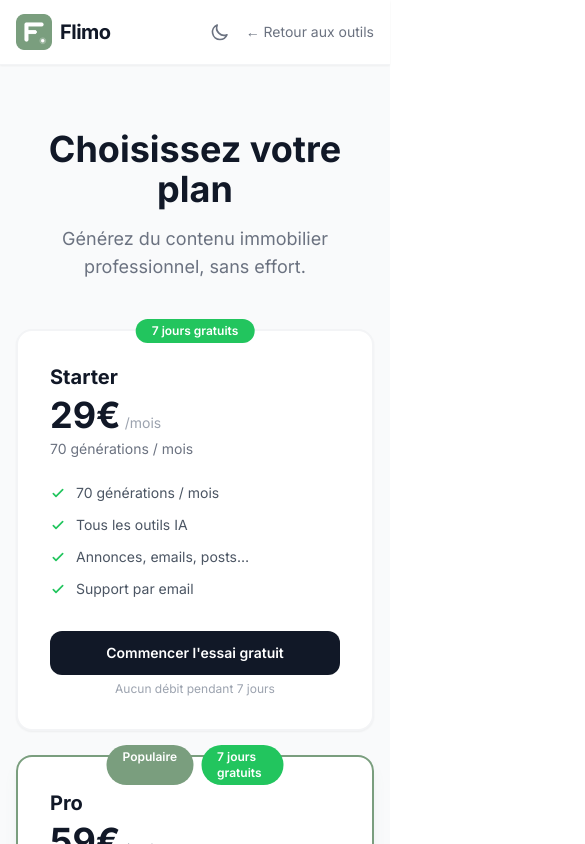
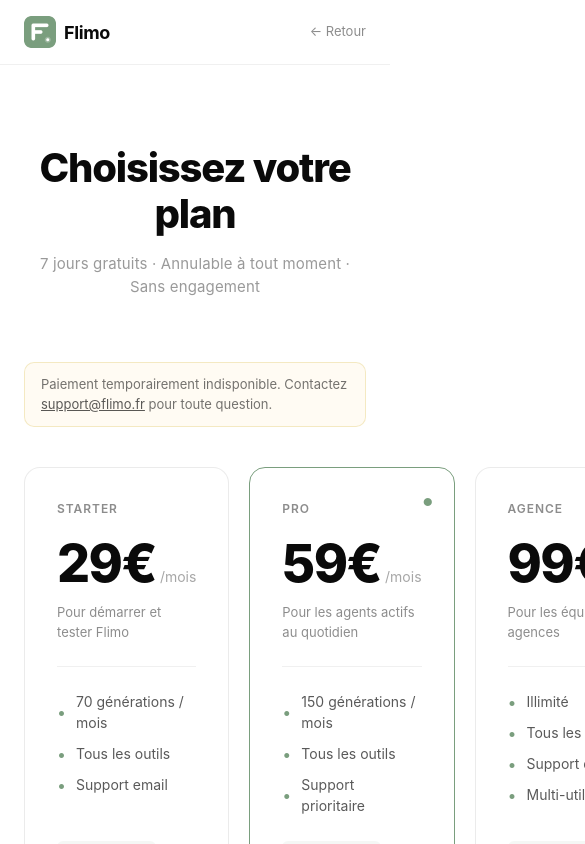
Before and after one commit to seeptheking-web/flimo, a Next.js app: page /tarifs in a window 390 px wide. Shown: the top 844 px of the page, 585 px wide, since content can reach past the window. Built offline with nearby package versions, Linux system fonts and the light colour scheme; no server answers.

Commit message:
Refonte page tarifs

```diff
--- a/app/sign-up/[[...sign-up]]/page.tsx
+++ b/app/sign-up/[[...sign-up]]/page.tsx
@@ -7,7 +7,7 @@ export default function SignUpPage() {
         <h1 className="text-2xl font-bold text-gray-900">Commencez votre essai gratuit de 7 jours</h1>
         <p className="mt-2 text-sm text-gray-500">Aucun débit avant la fin de l&apos;essai · Annulable à tout moment</p>
       </div>
-      <SignUp />
+      <SignUp afterSignUpUrl="/tarifs" afterSignInUrl="/tarifs" />
     </div>
   );
 }
--- a/app/tarifs/page.tsx
+++ b/app/tarifs/page.tsx
@@ -1,53 +1,53 @@
 "use client";
 
-import { useState, useEffect } from "react";
-import { useSearchParams } from "next/navigation";
+import { useState, useEffect, Suspense } from "react";
+import { useSearchParams, useRouter } from "next/navigation";
 import Link from "next/link";
-import { Suspense } from "react";
-import { useTheme } from "@/components/ThemeProvider";
+import { useUser } from "@clerk/nextjs";
 
 const PLANS = [
   {
     name: "Starter",
     key: "starter",
     price: "29",
-    limit: 70,
+    description: "Pour démarrer et tester Flimo",
     priceId: process.env.NEXT_PUBLIC_STRIPE_STARTER_PRICE_ID!,
     features: [
       "70 générations / mois",
-      "Tous les outils IA",
-      "Annonces, emails, posts…",
-      "Support par email",
+      "Tous les outils",
+      "Support email",
     ],
-    highlight: false,
+    isPro: false,
+    buttonStyle: "dark" as const,
   },
   {
     name: "Pro",
     key: "pro",
     price: "59",
-    limit: 150,
+    description: "Pour les agents actifs au quotidien",
     priceId: process.env.NEXT_PUBLIC_STRIPE_PRO_PRICE_ID!,
     features: [
       "150 générations / mois",
-      "Tous les outils IA",
-      "Annonces, emails, posts…",
+      "Tous les outils",
       "Support prioritaire",
     ],
-    highlight: true,
+    isPro: true,
+    buttonStyle: "green" as const,
   },
   {
     name: "Agence",
     key: "agence",
     price: "99",
-    limit: null,
+    description: "Pour les équipes et agences",
     priceId: process.env.NEXT_PUBLIC_STRIPE_AGENCE_PRICE_ID!,
     features: [
-      "Générations illimitées",
-      "Tous les outils IA",
-      "Annonces, emails, posts…",
+      "Illimité",
+      "Tous les outils",
       "Support dédié",
+      "Multi-utilisateurs",
     ],
-    highlight: false,
+    isPro: false,
+    buttonStyle: "dark" as const,
   },
 ];
 
@@ -59,20 +59,38 @@ type Subscription = {
 
 function TarifsContent() {
   const searchParams = useSearchParams();
+  const router = useRouter();
   const success = searchParams.get("success");
+  const { isSignedIn } = useUser();
   const [subscription, setSubscription] = useState<Subscription>(undefined as unknown as Subscription);
   const [loadingPlan, setLoadingPlan] = useState<string | null>(null);
   const [portalLoading, setPortalLoading] = useState(false);
   const [checkoutError, setCheckoutError] = useState<string | null>(null);
 
   useEffect(() => {
-    fetch("/api/subscription")
+    const controller = new AbortController();
+    const timer = setTimeout(() => controller.abort(), 5_000);
+
+    fetch("/api/subscription", { signal: controller.signal })
       .then((r) => r.json())
       .then((data) => setSubscription(data))
-      .catch(() => setSubscription(null));
+      .catch(() => setSubscription(null))
+      .finally(() => clearTimeout(timer));
   }, []);
 
   async function handleCheckout(priceId: string, planKey: string) {
+    if (!isSignedIn) {
+      router.push("/sign-up");
+      return;
+    }
+
+    if (!priceId || !priceId.startsWith("price_")) {
+      setCheckoutError(
+        "Le paiement n'est pas encore configuré. Si le problème persiste, contactez support@flimo.fr"
+      );
+      return;
+    }
+
     setLoadingPlan(planKey);
     setCheckoutError(null);
 
@@ -91,10 +109,9 @@ function TarifsContent() {
 
       if (data.url) {
         window.location.href = data.url;
-        return; // navigation en cours — ne pas réinitialiser l'état
+        return;
       }
 
-      // L'API a répondu mais sans URL → afficher l'erreur
       setCheckoutError(
         data.error ?? "Service de paiement temporairement indisponible. Contactez-nous sur support@flimo.fr"
       );
@@ -116,197 +133,187 @@ function TarifsContent() {
     try {
       const res = await fetch("/api/stripe/portal", { method: "POST" });
       const data = await res.json();
-      if (data.url) {
-        window.location.href = data.url;
-      }
+      if (data.url) window.location.href = data.url;
     } catch {
       setPortalLoading(false);
     }
   }
 
-  const isLoading = subscription === (undefined as unknown as Subscription);
-  const { theme, toggle: toggleTheme } = useTheme();
-
-  function ThemeToggleButton() {
-    return (
-      <button
-        onClick={toggleTheme}
-        aria-label="Basculer le mode sombre/clair"
-        className="p-2 rounded-lg text-gray-500 dark:text-gray-400 hover:text-gray-900 dark:hover:text-white hover:bg-gray-100 dark:hover:bg-gray-800 transition-colors"
-      >
-        {theme === "dark" ? (
-          <svg className="w-5 h-5" fill="none" viewBox="0 0 24 24" stroke="currentColor" strokeWidth={2}>
-            <path strokeLinecap="round" strokeLinejoin="round" d="M12 3v1m0 16v1m9-9h-1M4 12H3m15.364-6.364l-.707.707M6.343 17.657l-.707.707M17.657 17.657l-.707-.707M6.343 6.343l-.707-.707M12 7a5 5 0 100 10A5 5 0 0012 7z" />
-          </svg>
-        ) : (
-          <svg className="w-5 h-5" fill="none" viewBox="0 0 24 24" stroke="currentColor" strokeWidth={2}>
-            <path strokeLinecap="round" strokeLinejoin="round" d="M20.354 15.354A9 9 0 018.646 3.646 9.003 9.003 0 0012 21a9.003 9.003 0 008.354-5.646z" />
-          </svg>
-        )}
-      </button>
-    );
-  }
+  const missingPriceIds = PLANS.some((p) => !p.priceId || !p.priceId.startsWith("price_"));
 
   return (
-    <div className="min-h-screen bg-gray-50 dark:bg-[#0F1923]">
-      {/* Header */}
-      <header className="bg-white dark:bg-[#0F1923] border-b border-gray-100 dark:border-gray-800 sticky top-0 z-50 shadow-sm">
-        <div className="max-w-6xl mx-auto px-4 sm:px-6 h-16 flex items-center justify-between">
-          <Link href="/" className="flex items-center gap-2">
-            <img src="/logo.png" alt="Flimo" width="36" height="36" />
-            <span className="text-xl font-bold text-gray-900 dark:text-white tracking-tight">Flimo</span>
+    <div style={{ minHeight: "100vh", backgroundColor: "#ffffff", fontFamily: "-apple-system, BlinkMacSystemFont, 'Segoe UI', sans-serif" }}>
+
+      {/* Header nav */}
+      <header style={{ borderBottom: "1px solid rgba(0,0,0,0.06)", backgroundColor: "#ffffff" }}>
+        <div style={{ maxWidth: 1100, margin: "0 auto", padding: "0 24px", height: 64, display: "flex", alignItems: "center", justifyContent: "space-between" }}>
+          <Link href="/" style={{ display: "flex", alignItems: "center", gap: 8, textDecoration: "none" }}>
+            <img src="/logo.png" alt="Flimo" width="32" height="32" style={{ borderRadius: 6 }} />
+            <span style={{ fontSize: 18, fontWeight: 700, color: "#0a0a0a", letterSpacing: "-0.02em" }}>Flimo</span>
           </Link>
-          <div className="flex items-center gap-2">
-            <ThemeToggleButton />
-            <Link href="/" className="text-sm text-gray-500 dark:text-gray-400 hover:text-gray-900 dark:hover:text-white transition-colors">
-              ← Retour aux outils
-            </Link>
-          </div>
+          <Link href="/" style={{ fontSize: 13, color: "rgba(0,0,0,0.45)", textDecoration: "none" }}>
+            ← Retour
+          </Link>
         </div>
       </header>
 
-      <div className="max-w-5xl mx-auto px-4 sm:px-6 py-16">
+      <div style={{ maxWidth: 1100, margin: "0 auto", padding: "0 24px" }}>
+
         {/* Success banner */}
         {success && (
-          <div className="mb-10 bg-green-50 border border-green-200 rounded-xl p-4 flex items-center gap-3">
-            <svg className="w-5 h-5 text-green-600 shrink-0" fill="none" viewBox="0 0 24 24" stroke="currentColor" strokeWidth={2}>
-              <path strokeLinecap="round" strokeLinejoin="round" d="M5 13l4 4L19 7" />
-            </svg>
-            <p className="text-sm font-medium text-green-800">Abonnement activé avec succès !</p>
+          <div style={{ marginTop: 40, padding: "12px 16px", backgroundColor: "rgba(122,158,126,0.08)", border: "1px solid rgba(122,158,126,0.3)", borderRadius: 10, display: "flex", alignItems: "center", gap: 10 }}>
+            <span style={{ fontSize: 13, color: "#4a7a4e", fontWeight: 500 }}>Abonnement activé avec succès.</span>
           </div>
         )}
 
-        {/* Current subscription banner */}
+        {/* Current subscription */}
         {subscription && (
-          <div className="mb-10 bg-primary/5 border border-primary/20 rounded-xl p-4 flex items-center justify-between gap-4">
-            <div className="flex items-center gap-3">
-              <span className="text-sm font-medium text-primary bg-primary/10 px-3 py-1 rounded-full capitalize">
+          <div style={{ marginTop: 40, padding: "12px 20px", backgroundColor: "rgba(0,0,0,0.02)", border: "1px solid rgba(0,0,0,0.06)", borderRadius: 10, display: "flex", alignItems: "center", justifyContent: "space-between", gap: 16 }}>
+            <div style={{ display: "flex", alignItems: "center", gap: 12 }}>
+              <span style={{ fontSize: 12, fontWeight: 600, color: "#7a9e7e", backgroundColor: "rgba(122,158,126,0.1)", padding: "3px 10px", borderRadius: 20, textTransform: "capitalize" as const, letterSpacing: "0.04em" }}>
                 Plan {subscription.plan}
               </span>
-              <span className="text-sm text-gray-600 dark:text-gray-300">
+              <span style={{ fontSize: 13, color: "rgba(0,0,0,0.5)" }}>
                 {subscription.generations_limit === 999999
                   ? "Générations illimitées"
-                  : `${subscription.generations_used} / ${subscription.generations_limit} générations utilisées ce mois`}
+                  : `${subscription.generations_used} / ${subscription.generations_limit} générations ce mois`}
               </span>
             </div>
             <button
               onClick={handlePortal}
               disabled={portalLoading}
-              className="text-sm font-medium text-primary hover:text-primary/80 transition-colors disabled:opacity-50"
+              style={{ fontSize: 13, color: "rgba(0,0,0,0.45)", background: "none", border: "none", cursor: "pointer", padding: 0 }}
             >
               {portalLoading ? "Chargement…" : "Gérer mon abonnement →"}
             </button>
           </div>
         )}
 
-        {/* Page title */}
-        <div className="text-center mb-12">
-          <h1 className="text-4xl font-bold text-gray-900 dark:text-white mb-4">
+        {/* Page header */}
+        <div style={{ textAlign: "center" as const, padding: "80px 0 64px" }}>
+          <h1 style={{ fontSize: 40, fontWeight: 800, color: "#0a0a0a", margin: "0 0 16px", letterSpacing: "-0.03em", lineHeight: 1.15 }}>
             Choisissez votre plan
           </h1>
-          <p className="text-lg text-gray-500 dark:text-gray-400">
-            Générez du contenu immobilier professionnel, sans effort.
+          <p style={{ fontSize: 15, color: "rgba(0,0,0,0.4)", margin: 0, letterSpacing: "0.01em" }}>
+            7 jours gratuits · Annulable à tout moment · Sans engagement
           </p>
         </div>
 
-        {/* Erreur checkout */}
+        {/* Missing price IDs warning */}
+        {missingPriceIds && (
+          <div style={{ marginBottom: 40, padding: "12px 16px", backgroundColor: "rgba(250,200,100,0.08)", border: "1px solid rgba(200,160,0,0.2)", borderRadius: 10 }}>
+            <p style={{ fontSize: 13, color: "rgba(0,0,0,0.55)", margin: 0 }}>
+              Paiement temporairement indisponible. Contactez{" "}
+              <a href="mailto:support@flimo.fr" style={{ color: "rgba(0,0,0,0.65)", textDecoration: "underline" }}>support@flimo.fr</a>
+              {" "}pour toute question.
+            </p>
+          </div>
+        )}
+
+        {/* Checkout error */}
         {checkoutError && (
-          <div className="mb-8 bg-red-50 dark:bg-red-950/30 border border-red-200 dark:border-red-800 rounded-xl p-4 flex items-start gap-3">
-            <svg className="w-5 h-5 text-red-500 shrink-0 mt-0.5" fill="none" viewBox="0 0 24 24" stroke="currentColor" strokeWidth={2}>
-              <path strokeLinecap="round" strokeLinejoin="round" d="M12 9v3.75m-9.303 3.376c-.866 1.5.217 3.374 1.948 3.374h14.71c1.73 0 2.813-1.874 1.948-3.374L13.949 3.378c-.866-1.5-3.032-1.5-3.898 0L2.697 16.126zM12 15.75h.007v.008H12v-.008z" />
-            </svg>
-            <div>
-              <p className="text-sm font-semibold text-red-800 dark:text-red-300">Paiement indisponible</p>
-              <p className="text-sm text-red-700 dark:text-red-400 mt-0.5">{checkoutError}</p>
-            </div>
-            <button
-              onClick={() => setCheckoutError(null)}
-              className="ml-auto text-red-400 hover:text-red-600 transition-colors shrink-0"
-              aria-label="Fermer"
-            >
-              <svg className="w-4 h-4" fill="none" viewBox="0 0 24 24" stroke="currentColor" strokeWidth={2.5}>
-                <path strokeLinecap="round" strokeLinejoin="round" d="M6 18L18 6M6 6l12 12" />
-              </svg>
-            </button>
+          <div style={{ marginBottom: 40, padding: "12px 16px", backgroundColor: "rgba(220,60,60,0.05)", border: "1px solid rgba(220,60,60,0.15)", borderRadius: 10, display: "flex", alignItems: "flex-start", justifyContent: "space-between", gap: 12 }}>
+            <p style={{ fontSize: 13, color: "rgba(0,0,0,0.6)", margin: 0 }}>{checkoutError}</p>
+            <button onClick={() => setCheckoutError(null)} style={{ background: "none", border: "none", cursor: "pointer", color: "rgba(0,0,0,0.3)", fontSize: 16, lineHeight: 1, padding: 0, flexShrink: 0 }}>×</button>
           </div>
         )}
 
         {/* Plans grid */}
-        <div className="grid grid-cols-1 md:grid-cols-3 gap-6">
+        <div style={{ display: "grid", gridTemplateColumns: "repeat(3, 1fr)", gap: 20 }}>
           {PLANS.map((plan) => {
             const isCurrent = subscription?.plan === plan.key;
-            const isHighlight = plan.highlight;
 
             return (
               <div
                 key={plan.key}
-                className={`relative bg-white dark:bg-[#1a2836] rounded-2xl border-2 p-8 flex flex-col transition-shadow ${
-                  isHighlight
-                    ? "border-primary shadow-lg shadow-primary/10"
-                    : "border-gray-100 dark:border-gray-700 shadow-sm"
-                }`}
+                style={{
+                  backgroundColor: "#ffffff",
+                  border: plan.isPro ? "1px solid #7a9e7e" : "1px solid rgba(0,0,0,0.08)",
+                  borderRadius: 16,
+                  padding: 32,
+                  display: "flex",
+                  flexDirection: "column" as const,
+                  position: "relative" as const,
+                }}
               >
-                <div className="absolute -top-3 left-1/2 -translate-x-1/2 flex gap-2">
-                  {isHighlight && (
-                    <span className="bg-primary text-white text-xs font-semibold px-4 py-1 rounded-full">
-                      Populaire
-                    </span>
-                  )}
-                  <span className="bg-green-500 text-white text-xs font-semibold px-4 py-1 rounded-full">
-                    7 jours gratuits
-                  </span>
+                {/* Pro indicator */}
+                {plan.isPro && (
+                  <div style={{ position: "absolute" as const, top: 20, right: 20 }}>
+                    <span style={{ fontSize: 11, fontWeight: 600, color: "#7a9e7e", letterSpacing: "0.06em" }}>●</span>
+                  </div>
+                )}
+
+                {/* Plan name */}
+                <div style={{ fontSize: 12, fontWeight: 600, color: "rgba(0,0,0,0.45)", letterSpacing: "0.08em", textTransform: "uppercase" as const, marginBottom: 20 }}>
+                  {plan.name}
                 </div>
 
-                <div className="mb-6">
-                  <h2 className="text-xl font-bold text-gray-900 dark:text-white mb-1">{plan.name}</h2>
-                  <div className="flex items-baseline gap-1">
-                    <span className="text-4xl font-bold text-gray-900 dark:text-white">{plan.price}€</span>
-                    <span className="text-gray-400 text-sm">/mois</span>
-                  </div>
-                  <p className="text-sm text-gray-500 dark:text-gray-400 mt-1">
-                    {plan.limit ? `${plan.limit} générations / mois` : "Générations illimitées"}
-                  </p>
+                {/* Price */}
+                <div style={{ display: "flex", alignItems: "baseline", gap: 4, marginBottom: 12 }}>
+                  <span style={{ fontSize: 52, fontWeight: 800, color: "#0a0a0a", lineHeight: 1, letterSpacing: "-0.03em" }}>
+                    {plan.price}€
+                  </span>
+                  <span style={{ fontSize: 14, color: "rgba(0,0,0,0.35)", marginBottom: 4 }}>/mois</span>
                 </div>
 
-                <ul className="space-y-3 mb-8 flex-1">
+                {/* Description */}
+                <p style={{ fontSize: 13, color: "rgba(0,0,0,0.45)", margin: "0 0 24px", lineHeight: 1.5 }}>
+                  {plan.description}
+                </p>
+
+                {/* Divider */}
+                <div style={{ height: 1, backgroundColor: "rgba(0,0,0,0.06)", marginBottom: 24 }} />
+
+                {/* Features */}
+                <ul style={{ listStyle: "none", padding: 0, margin: "0 0 24px", display: "flex", flexDirection: "column" as const, gap: 10, flex: 1 }}>
                   {plan.features.map((feature) => (
-                    <li key={feature} className="flex items-start gap-2.5 text-sm text-gray-600 dark:text-gray-300">
-                      <svg
-                        className="w-4 h-4 text-green-500 mt-0.5 shrink-0"
-                        fill="none"
-                        viewBox="0 0 24 24"
-                        stroke="currentColor"
-                        strokeWidth={2.5}
-                      >
-                        <path strokeLinecap="round" strokeLinejoin="round" d="M5 13l4 4L19 7" />
-                      </svg>
+                    <li key={feature} style={{ display: "flex", alignItems: "center", gap: 10, fontSize: 14, color: "rgba(0,0,0,0.65)" }}>
+                      <span style={{ color: "#7a9e7e", fontSize: 16, lineHeight: 1, flexShrink: 0 }}>•</span>
                       {feature}
                     </li>
                   ))}
                 </ul>
 
+                {/* Trial badge */}
+                <div style={{ marginBottom: 20 }}>
+                  <span style={{ fontSize: 12, color: "#7a9e7e", backgroundColor: "rgba(122,158,126,0.08)", borderRadius: 6, padding: "4px 10px", display: "inline-block" }}>
+                    7 jours offerts
+                  </span>
+                </div>
+
+                {/* CTA */}
                 {isCurrent ? (
                   <button
                     onClick={handlePortal}
                     disabled={portalLoading}
-                    className="w-full py-3 rounded-xl border-2 border-primary text-primary font-semibold text-sm hover:bg-primary/5 transition-colors disabled:opacity-50"
+                    style={{ width: "100%", padding: "13px 0", borderRadius: 10, border: "1px solid rgba(0,0,0,0.15)", backgroundColor: "#ffffff", color: "rgba(0,0,0,0.55)", fontSize: 14, fontWeight: 600, cursor: "pointer" }}
                   >
                     {portalLoading ? "Chargement…" : "Plan actuel — Gérer"}
                   </button>
                 ) : (
-                  <div className="flex flex-col items-center gap-1.5">
+                  <div>
                     <button
                       onClick={() => handleCheckout(plan.priceId, plan.key)}
-                      disabled={isLoading || loadingPlan !== null}
-                      className={`w-full py-3 rounded-xl font-semibold text-sm transition-colors disabled:opacity-50 ${
-                        isHighlight
-                          ? "bg-primary text-white hover:bg-primary/90"
-                          : "bg-gray-900 text-white hover:bg-gray-800"
-                      }`}
+                      disabled={loadingPlan !== null}
+                      style={{
+                        width: "100%",
+                        padding: "13px 0",
+                        borderRadius: 10,
+                        border: "none",
+                        backgroundColor: plan.buttonStyle === "green" ? "#7a9e7e" : "#0a0a0a",
+                        color: "#ffffff",
+                        fontSize: 14,
+                        fontWeight: 600,
+                        cursor: loadingPlan !== null ? "not-allowed" : "pointer",
+                        opacity: loadingPlan !== null ? 0.5 : 1,
+                        transition: "opacity 0.15s",
+                      }}
                     >
                       {loadingPlan === plan.key ? "Chargement…" : "Commencer l'essai gratuit"}
                     </button>
-                    <span className="text-xs text-gray-400 dark:text-gray-500">Aucun débit pendant 7 jours</span>
+                    <p style={{ textAlign: "center" as const, fontSize: 11, color: "rgba(0,0,0,0.35)", margin: "8px 0 0" }}>
+                      Aucun débit pendant 7 jours
+                    </p>
                   </div>
                 )}
               </div>
@@ -314,9 +321,15 @@ function TarifsContent() {
           })}
         </div>
 
-        <p className="text-center text-sm text-gray-400 dark:text-gray-500 mt-10">
-          Paiement sécurisé par Stripe · Résiliable à tout moment
-        </p>
+        {/* Footer trust */}
+        <div style={{ textAlign: "center" as const, padding: "56px 0 80px", display: "flex", flexDirection: "column" as const, gap: 8, alignItems: "center" }}>
+          <p style={{ fontSize: 13, color: "rgba(0,0,0,0.35)", margin: 0 }}>
+            Paiement sécurisé par Stripe · Visa · Mastercard
+          </p>
+          <p style={{ fontSize: 13, color: "rgba(0,0,0,0.3)", margin: 0 }}>
+            Résiliable à tout moment depuis votre compte
+          </p>
+        </div>
       </div>
     </div>
   );
```
Also changed, not shown: app/page.tsx (+5 -4 lines).
